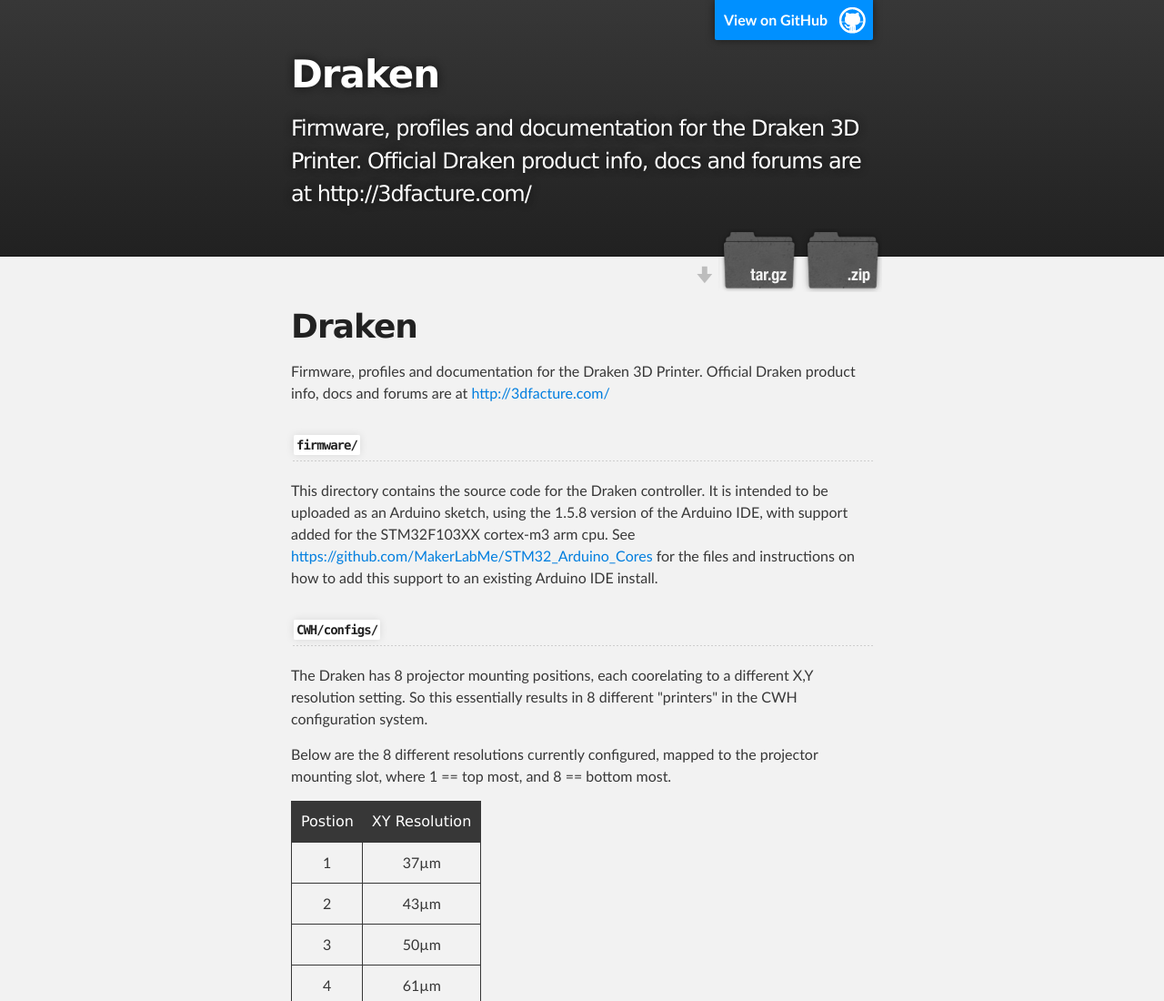
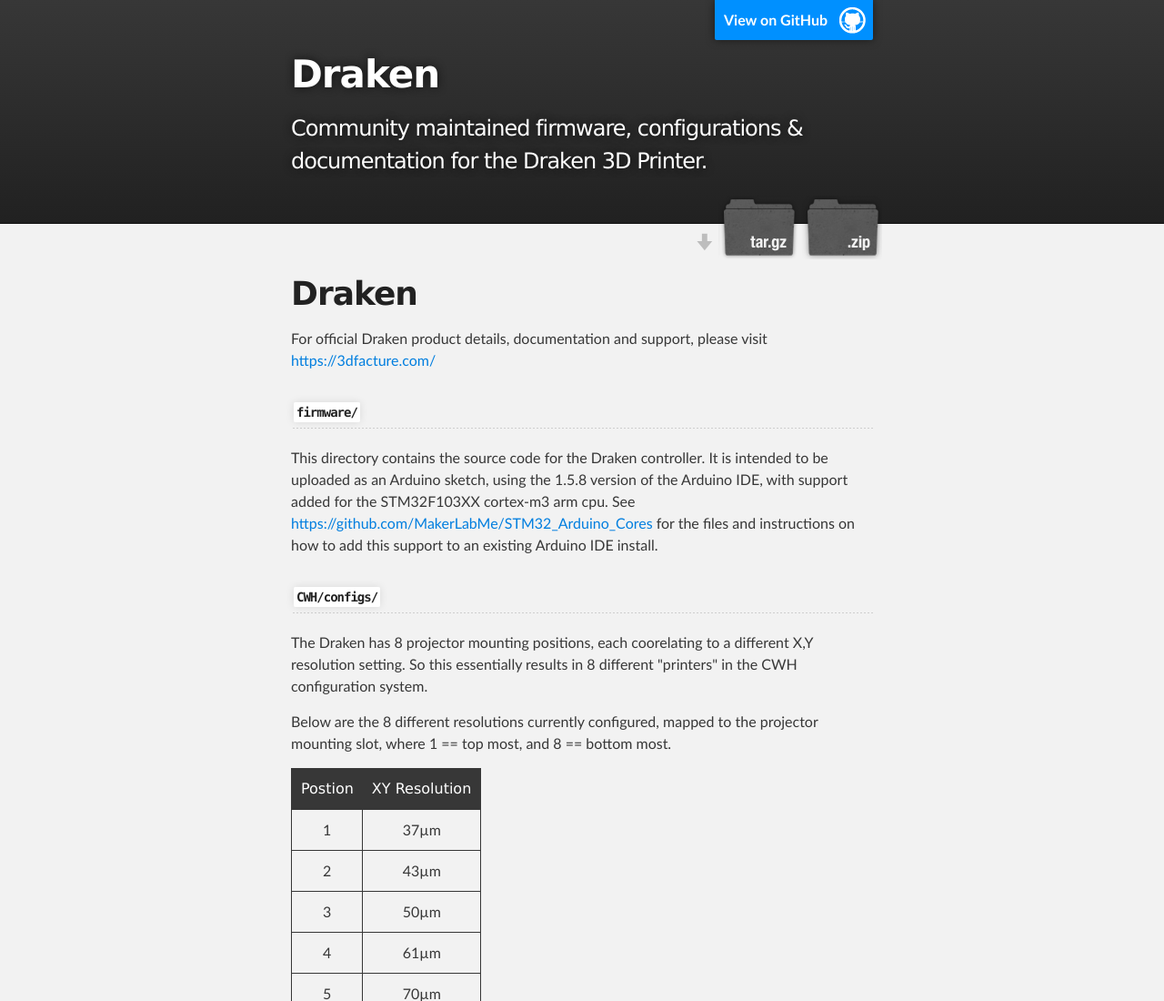
Before and after one commit to sbryan/Draken, a plain HTML site: page index.html in a window 1280 px wide. Shown: the top 1100 px of the page at 91% size. Drawn offline with Linux system fonts and the light colour scheme.

Commit message:
Tweaked the wording in the headers

```diff
--- a/index.html
+++ b/index.html
@@ -19,7 +19,7 @@
           <a id="forkme_banner" href="https://github.com/sbryan/Draken">View on GitHub</a>
 
           <h1 id="project_title">Draken</h1>
-          <h2 id="project_tagline">Firmware, profiles and documentation for the Draken 3D Printer.  Official Draken product info, docs and forums are at http://3dfacture.com/</h2>
+          <h2 id="project_tagline">Community maintained firmware, configurations &amp; documentation for the Draken 3D Printer.</h2>
 
             <section id="downloads">
               <a class="zip_download_link" href="https://github.com/sbryan/Draken/zipball/master">Download this project as a .zip file</a>
@@ -34,7 +34,7 @@
         <h1>
 <a id="draken" class="anchor" href="#draken" aria-hidden="true"><span class="octicon octicon-link"></span></a>Draken</h1>
 
-<p>Firmware, profiles and documentation for the Draken 3D Printer.  Official Draken product info, docs and forums are at <a href="http://3dfacture.com/">http://3dfacture.com/</a></p>
+<p>For official Draken product details, documentation and support, please visit <a href="http://3dfacture.com/">https://3dfacture.com/</a></p>
 
 <h2>
 <a id="firmware" class="anchor" href="#firmware" aria-hidden="true"><span class="octicon octicon-link"></span></a><code>firmware/</code>
```
